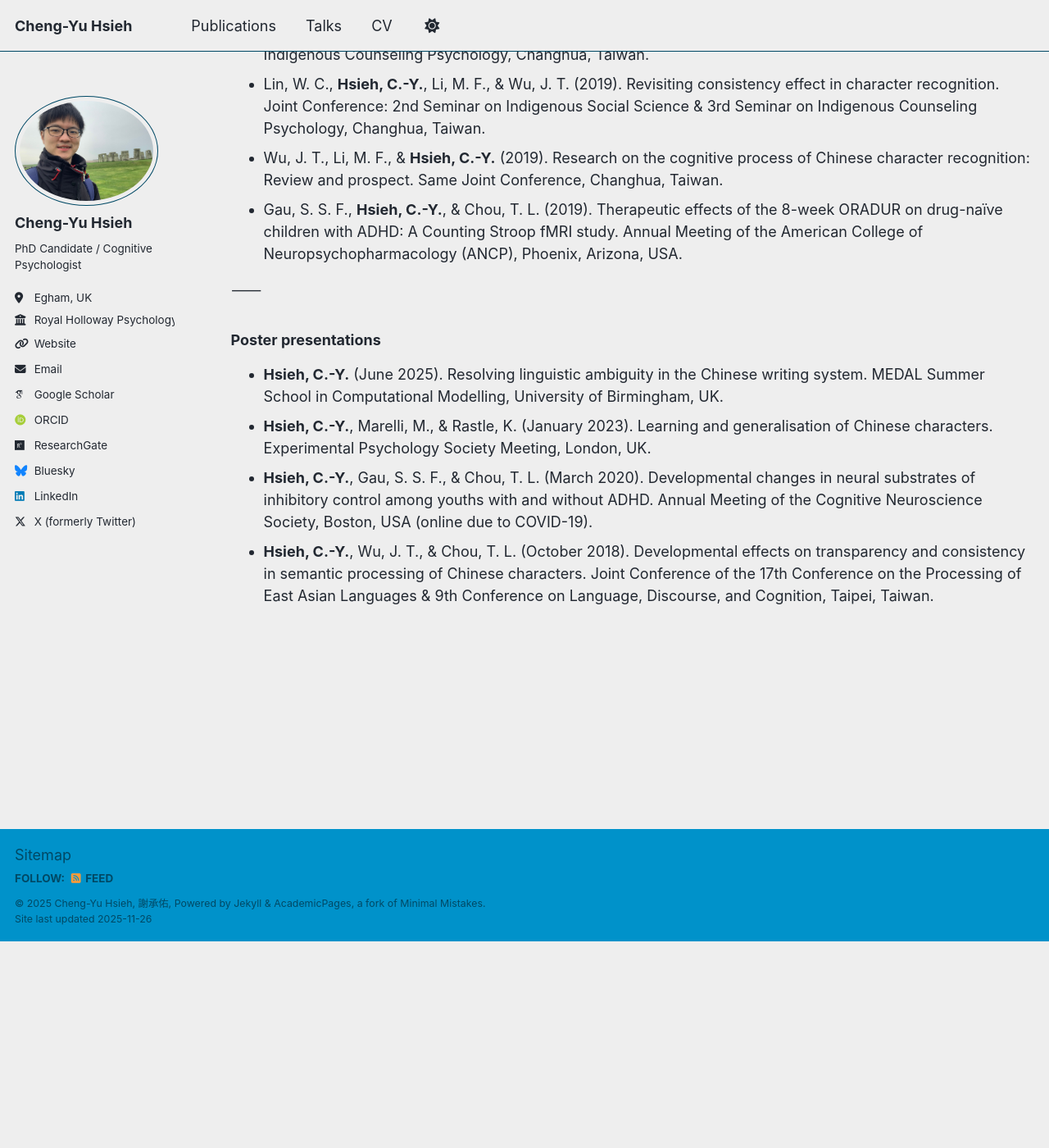
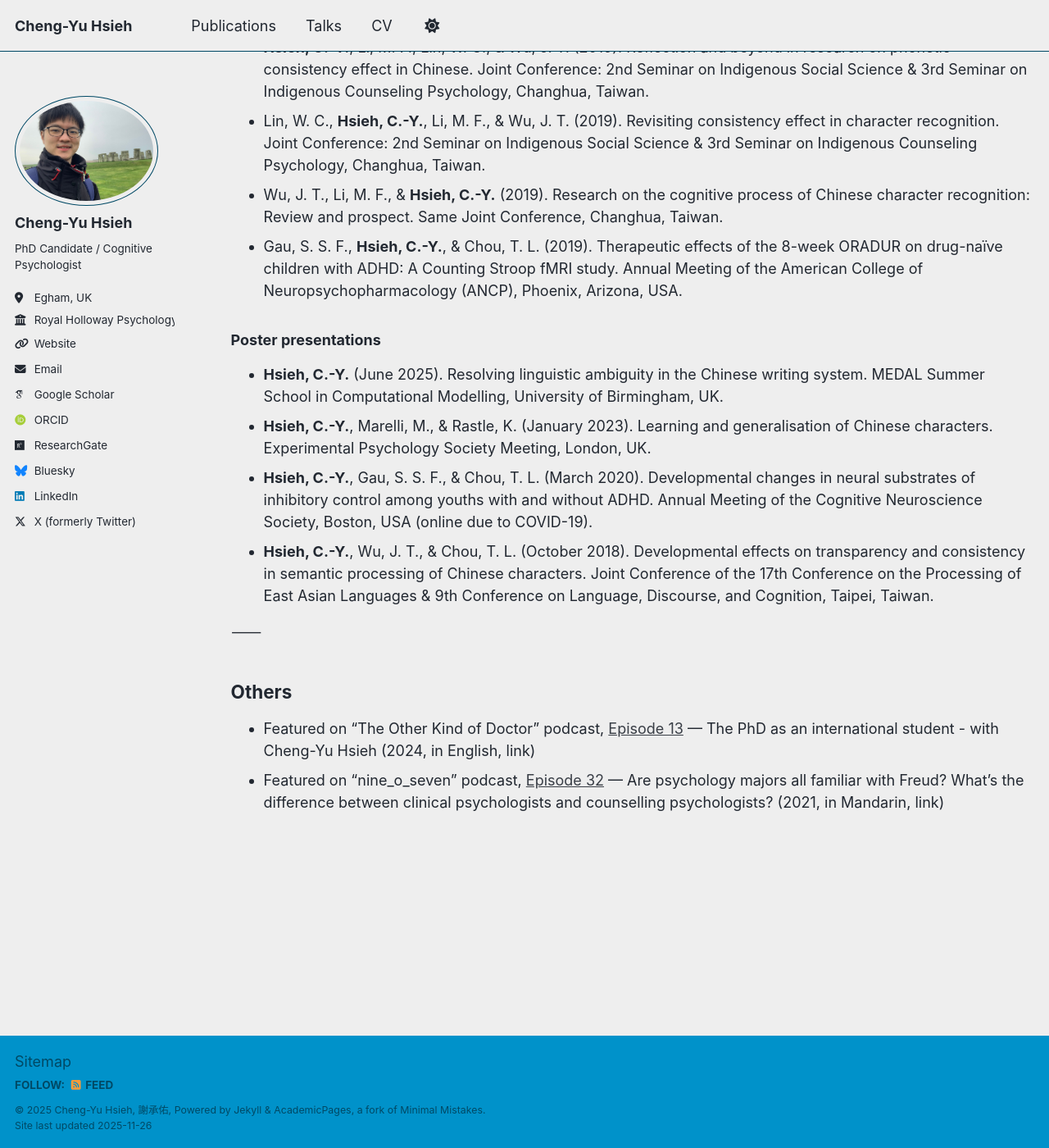
Before and after one commit to cyhsieh-psy/cyhsieh-psy.github.io, a Jekyll site: the page built from _pages/talks.md, in a window 1280 px wide and 1400 px high, scrolled down 1473 px. Shown: the whole window at 82% size. Built offline with Jekyll 4.4.1, drawn with Linux system fonts in a browser that asks for light colours; some web fonts are replaced; a script that is not in the unit is left out; before the commit the page ends 2621 px from its top, so only the background shows below that.

Commit message:
Update talks.md

```diff
--- a/_pages/talks.md
+++ b/_pages/talks.md
@@ -4,7 +4,6 @@ title: "Talks and Presentations"
 permalink: /talks/
 author_profile: true
 ---
-
 ## Invited Talks
 - Making sense from the parts: What Chinese compounds tell us about reading (October 2025).
 A talk hosted by Prof Marco Marelli, Department of Psychology, University of Milano-Bicocca, Milan, Italy. [[recording](https://www.youtube.com/watch?v=v7DHox_6duE)][[slides](/talks/Milano_Bicocca_27Oct.pdf)]
@@ -20,6 +19,8 @@ Language Neuroscience Lab, Prof Tai-Li Chou, National Taiwan University, Taiwan.
 The Word Lab, Prof Jennifer Rodd, University College London, UK.
 - The meaningful information in Chinese characters – and how readers tune into it (October 2023).
 Rank Symposium on the Visual Processing of Faces and Words, Grasmere, UK.
+
+⸻
 
 ## Conference Presentations
 ### Oral presentations
@@ -63,8 +64,6 @@ Same Joint Conference, Changhua, Taiwan.
 Therapeutic effects of the 8-week ORADUR on drug-naïve children with ADHD: A Counting Stroop fMRI study.
 Annual Meeting of the American College of Neuropsychopharmacology (ANCP), Phoenix, Arizona, USA.
 
-⸻
-
 ### Poster presentations
 - **Hsieh, C.-Y.** (June 2025).
 Resolving linguistic ambiguity in the Chinese writing system.
@@ -79,3 +78,9 @@ Annual Meeting of the Cognitive Neuroscience Society, Boston, USA
 - **Hsieh, C.-Y.**, Wu, J. T., & Chou, T. L. (October 2018).
 Developmental effects on transparency and consistency in semantic processing of Chinese characters.
 Joint Conference of the 17th Conference on the Processing of East Asian Languages & 9th Conference on Language, Discourse, and Cognition, Taipei, Taiwan.
+
+⸻
+
+## Others
+- Featured on “The Other Kind of Doctor” podcast, [Episode 13](https://podcasts.apple.com/gb/podcast/ep-13-the-phd-as-an-international-student-with-cheng-yu-hsieh/id1729403055?i=1000656146483) — The PhD as an international student - with Cheng-Yu Hsieh (2024, in English, link)
+- Featured on “nine_o_seven” podcast, [Episode 32](https://podcasts.apple.com/gb/podcast/32%E5%BF%83%E7%90%86%E7%B3%BB%E4%B8%80%E5%AE%9A%E5%BE%88%E7%86%9F%E4%BD%9B%E6%B4%9B%E4%BC%8A%E5%BE%B7-%E8%87%A8%E5%BA%8A%E5%BF%83%E7%90%86%E5%B8%AB%E8%88%87%E8%AB%AE%E5%95%86%E5%BF%83%E7%90%86%E5%B8%AB%E5%8F%88%E6%9C%89%E4%BB%80%E9%BA%BC%E4%B8%8D%E5%90%8C%E5%91%A2/id1529127199?i=1000517393318) — Are psychology majors all familiar with Freud? What’s the difference between clinical psychologists and counselling psychologists? (2021, in Mandarin, link)
```
